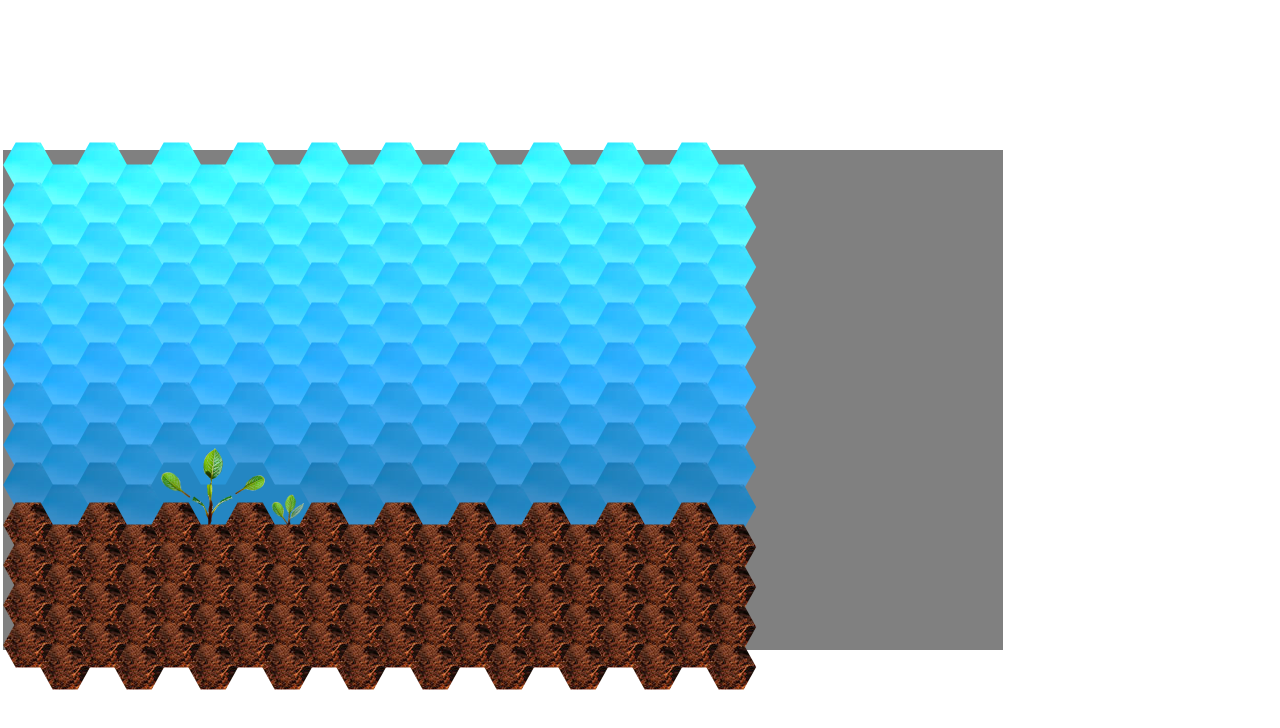
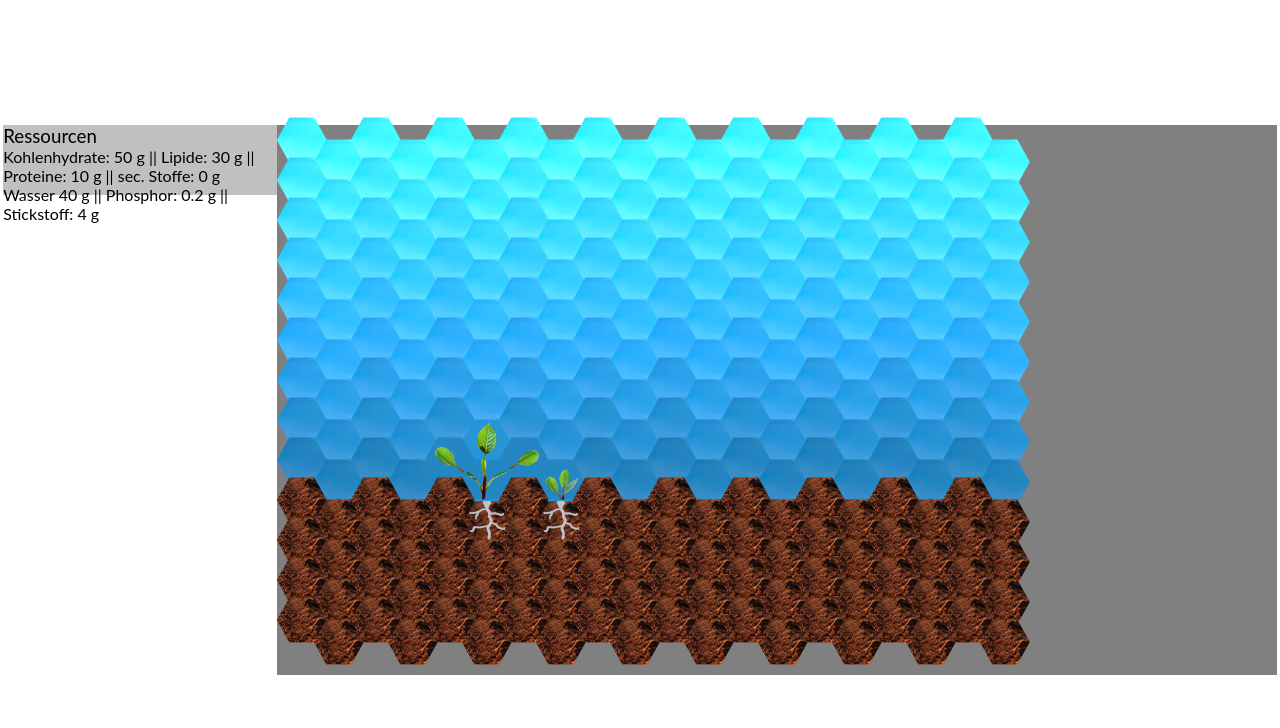
Before and after one commit to mullerow/PLANTAS-Vue, a Vue app: page / in a window 1280 px wide. Shown: the top 728 px of the page. Built offline with nearby package versions, Linux system fonts and the light colour scheme.

Commit message:
chore: the screen for the resources management now got his own component

```diff
--- a/src/components/HexagonTile.vue
+++ b/src/components/HexagonTile.vue
@@ -1,5 +1,5 @@
 <template>
-  <div class="gameboard-container">
+  <div class="hexagon-field-container">
     <div
       class="hexagon-tile"
       v-for="hexagon in store.playgroundData.hexagonData"
@@ -89,17 +89,17 @@ export default {
   cursor: pointer;
   border-top: 2px solid red;
 }
-.gameboard-container {
+.hexagon-field-container {
   display: flex;
   flex-wrap: wrap;
   width: 1000px;
-  height: 500px;
+  height: 550px;
   position: relative;
   background-color: gray;
 }
 .option-window {
   width: 250px;
-  height: 500px;
+  height: 550px;
   background-color: #00524e;
   text-align: start;
   position: absolute;
--- /dev/null
+++ b/src/components/resourcesScreen.vue
@@ -0,0 +1,19 @@
+<template>
+  <div>
+    <div class="display-ressource-container">
+      <h3>Ressourcen</h3>
+      Kohlenhydrate: 50 g || Lipide: 30 g || Proteine: 10 g || sec. Stoffe: 0 g <br />
+      Wasser 40 g || Phosphor: 0.2 g || Stickstoff: 4 g
+    </div>
+  </div>
+</template>
+
+<script></script>
+
+<style scoped>
+.display-ressource-container {
+  background-color: silver;
+  z-index: 3;
+  height: 70px;
+}
+</style>
--- a/src/stores/store.js
+++ b/src/stores/store.js
@@ -6,6 +6,7 @@ import stemLvl1 from '@/assets/images/stem-lvl1-2.png'
 import leafLvl1Left from '@/assets/images/leafs/leaf-lvl1-left-1.png'
 import leafLvl1right from '@/assets/images/leafs/leaf-lvl1-right-1.png'
 import leafLvl1straight from '@/assets/images/leafs/leaf-lvl1-straight1.png'
+import rootLvl1Center from '@/assets/images/roots/root-center-lvl1-1.png'
 
 export const storeData = defineStore('store', {
   state: () => ({
@@ -94,6 +95,10 @@ export const storeData = defineStore('store', {
             backgroundImageHexagon = leafLvl1straight
             hexagonType = 'Blatt Lvl 1 nach oben'
           }
+          if ((x === 6 && y === 10) || (x === 8 && y === 10)) {
+            backgroundImageHexagon = rootLvl1Center
+            hexagonType = 'Wurzel Lvl 1 Zentral'
+          }
           ///// Erzeugen des Objekts für die individuellen HexagonDaten
           let hexagonObject = {
             hexagonId: y * this.playgroundData.amountColumns + x - 10,
--- a/src/views/HomeView.vue
+++ b/src/views/HomeView.vue
@@ -1,12 +1,15 @@
 <template>
+  <resources-screen />
   <hexagon-tile />
 </template>
 <script>
 import HexagonTile from '@/components/HexagonTile.vue'
+import ResourcesScreen from '@/components/resourcesScreen.vue'
 import { storeData } from '@/stores/store.js'
 export default {
   components: {
-    HexagonTile
+    HexagonTile,
+    ResourcesScreen
   },
   data() {
     return {
```
Also changed, not shown: src/assets/images/roots/root-center-lvl1-1.png (added).
